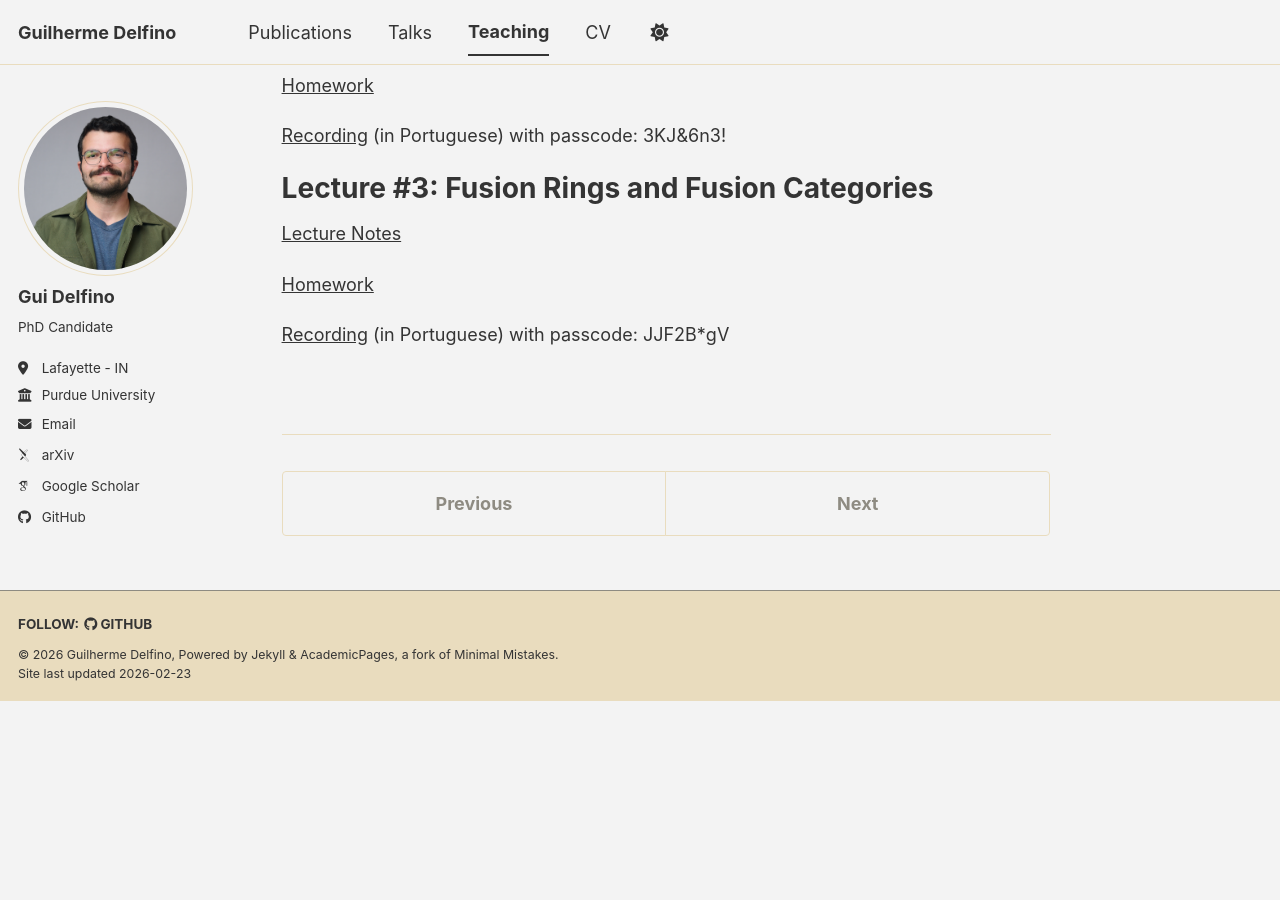
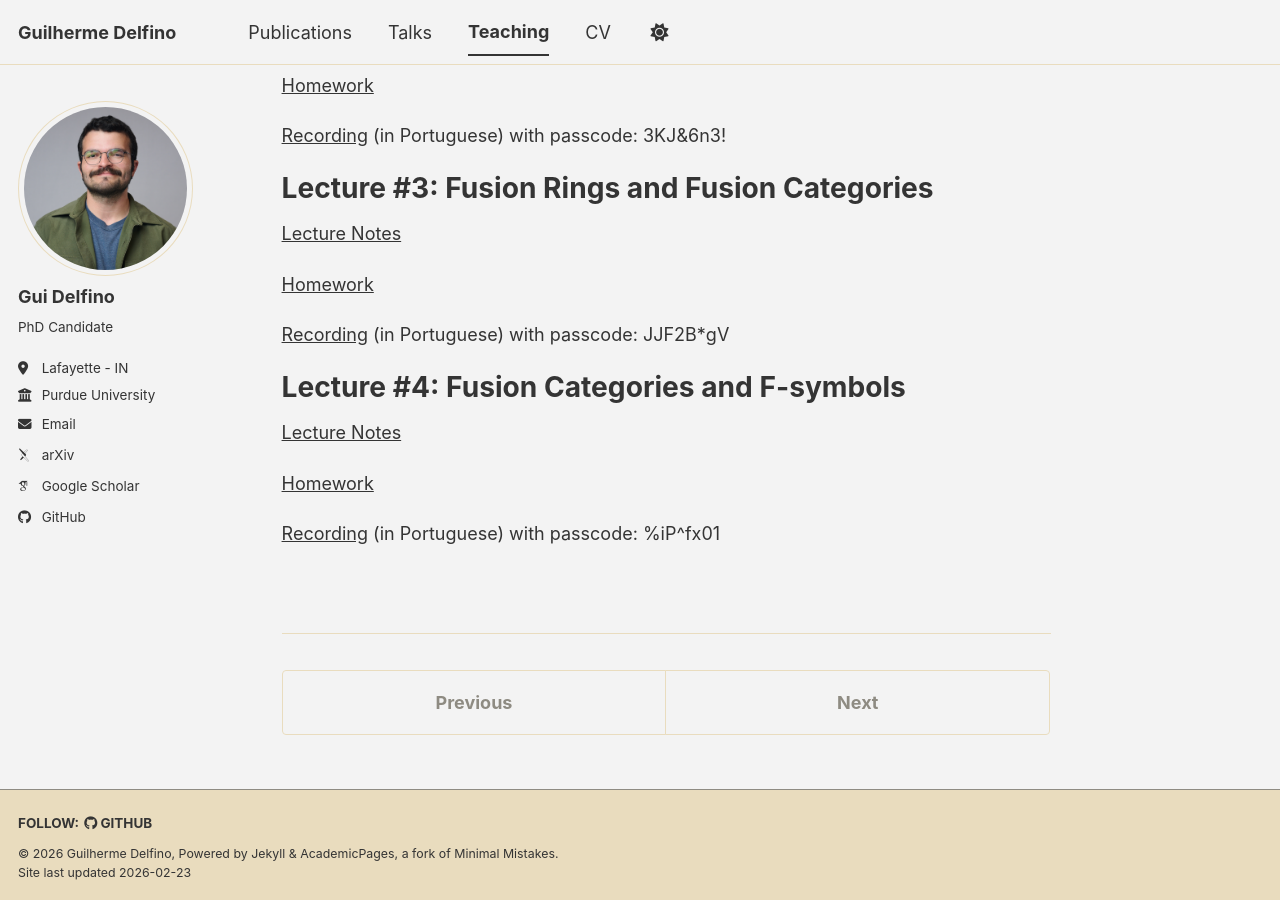
Before and after one commit to gui-delfino/gui-delfino.github.io, a Jekyll site: the page built from _teaching/2026-spring-fusion-cat.md, in a window 1280 px wide and 900 px high, scrolled down 709 px. Built offline with Jekyll 4.4.1, drawn with Linux system fonts in a browser that asks for light colours; some web fonts are replaced; a script bundle is joined from its source files by our own code; library files that are not in the unit come from our copies; before the commit the page ends 1410 px from its top, so only the background shows below that.

Commit message:
Lecture 4 added

```diff
--- a/_teaching/2026-spring-fusion-cat.md
+++ b/_teaching/2026-spring-fusion-cat.md
@@ -45,3 +45,15 @@ Lecture #3: Fusion Rings and Fusion Categories
 [Homework](https://gui-delfino.github.io/files/Homework_3.pdf)
 
 [Recording](https://purdue-edu.zoom.us/rec/share/jqyW4pOL6E3raI1P3cCnkzz2gJevlUovKSq_vZeDjSR2iVIUO4uWuPnm3mnS9WYY.FtyxWKjw2t02yiNS ) (in Portuguese) with passcode: JJF2B*gV
+
+
+
+Lecture #4: Fusion Categories and F-symbols
+======
+
+
+[Lecture Notes](https://gui-delfino.github.io/files/Lecture_4.pdf)
+
+[Homework](https://gui-delfino.github.io/files/Homework_4.pdf)
+
+[Recording](https://purdue-edu.zoom.us/rec/share/0rVVbFyTtW7jUq38J-VBCMYxnt-uhCwpkiVJ-h9s9g3I9DP6fs8WG8iKrmHjQBEa.tJwUY83HVScFiIA1) (in Portuguese) with passcode: %iP^fx01
```
Also changed, not shown: 2 other files.
